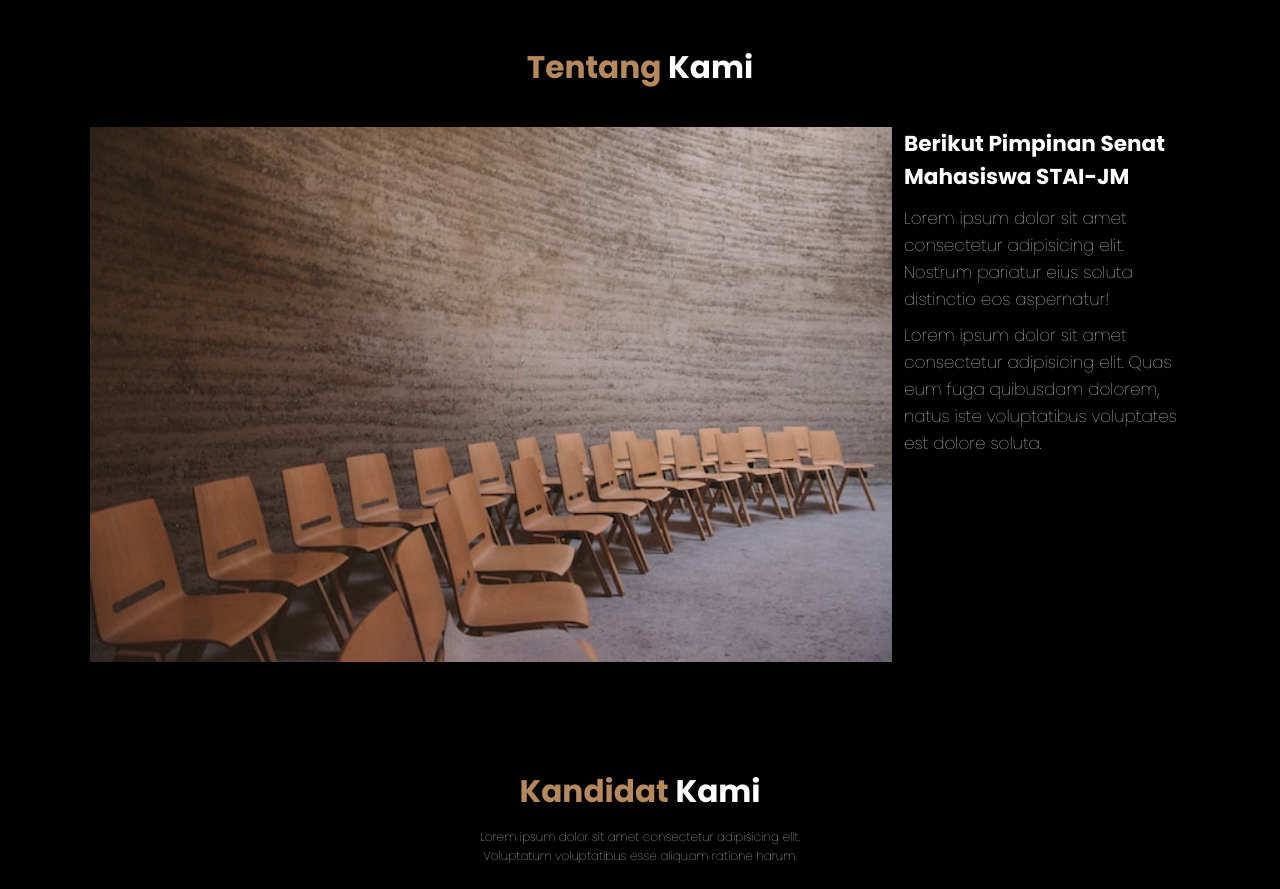
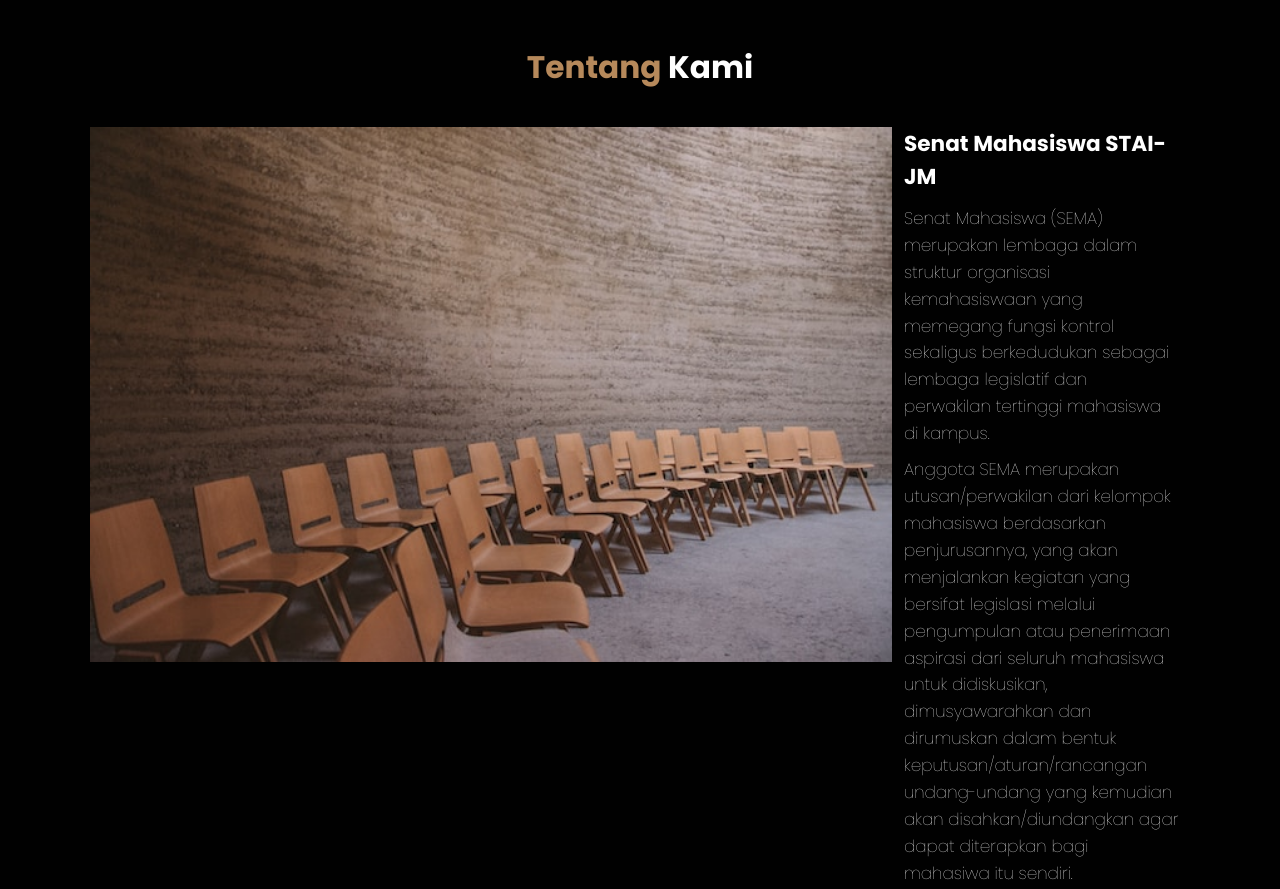
Before and after one commit to syauqy23/sema-stai-jm, a plain HTML site: page index.html in a window 1280 px wide. Shown: the part 840-1729 px from the top of the page. Drawn offline with nearby package versions, Linux system fonts and the light colour scheme.

Commit message:
Update index.html

```diff
--- a/index.html
+++ b/index.html
@@ -59,9 +59,9 @@
 				<img src="img/tentang-kami.jpg" alt="Tentang Kami">
 			</div>
 			<div class="content">
-				<h3>Berikut Pimpinan Senat Mahasiswa STAI-JM</h3>
-				<p>Lorem ipsum dolor sit amet consectetur adipisicing elit. Nostrum pariatur eius soluta distinctio eos aspernatur!</p>
-				<p>Lorem ipsum dolor sit amet consectetur adipisicing elit. Quas eum fuga quibusdam dolorem, natus iste voluptatibus voluptates est dolore soluta.</p>
+				<h3>Senat Mahasiswa STAI-JM</h3>
+				<p>Senat Mahasiswa (SEMA) merupakan lembaga dalam struktur organisasi kemahasiswaan yang memegang fungsi kontrol sekaligus berkedudukan sebagai lembaga legislatif dan perwakilan tertinggi mahasiswa di kampus.</p>
+				<p>Anggota SEMA merupakan utusan/perwakilan dari kelompok mahasiswa berdasarkan penjurusannya, yang akan menjalankan kegiatan yang bersifat legislasi melalui pengumpulan atau penerimaan aspirasi dari seluruh mahasiswa untuk didiskusikan, dimusyawarahkan dan dirumuskan dalam bentuk keputusan/aturan/rancangan undang-undang yang kemudian akan disahkan/diundangkan agar dapat diterapkan bagi mahasiwa itu sendiri.</p>
 			</div>
 		</div>
 	</section>
```
